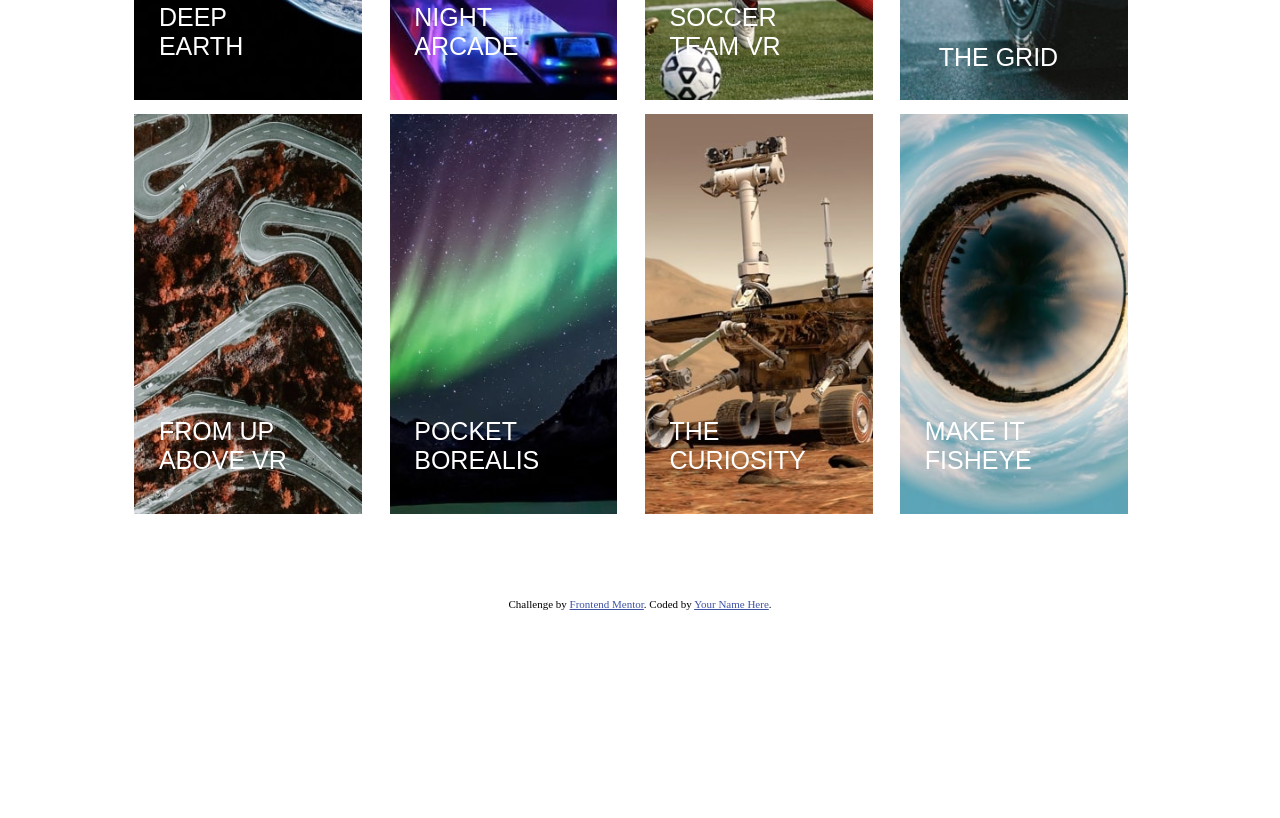
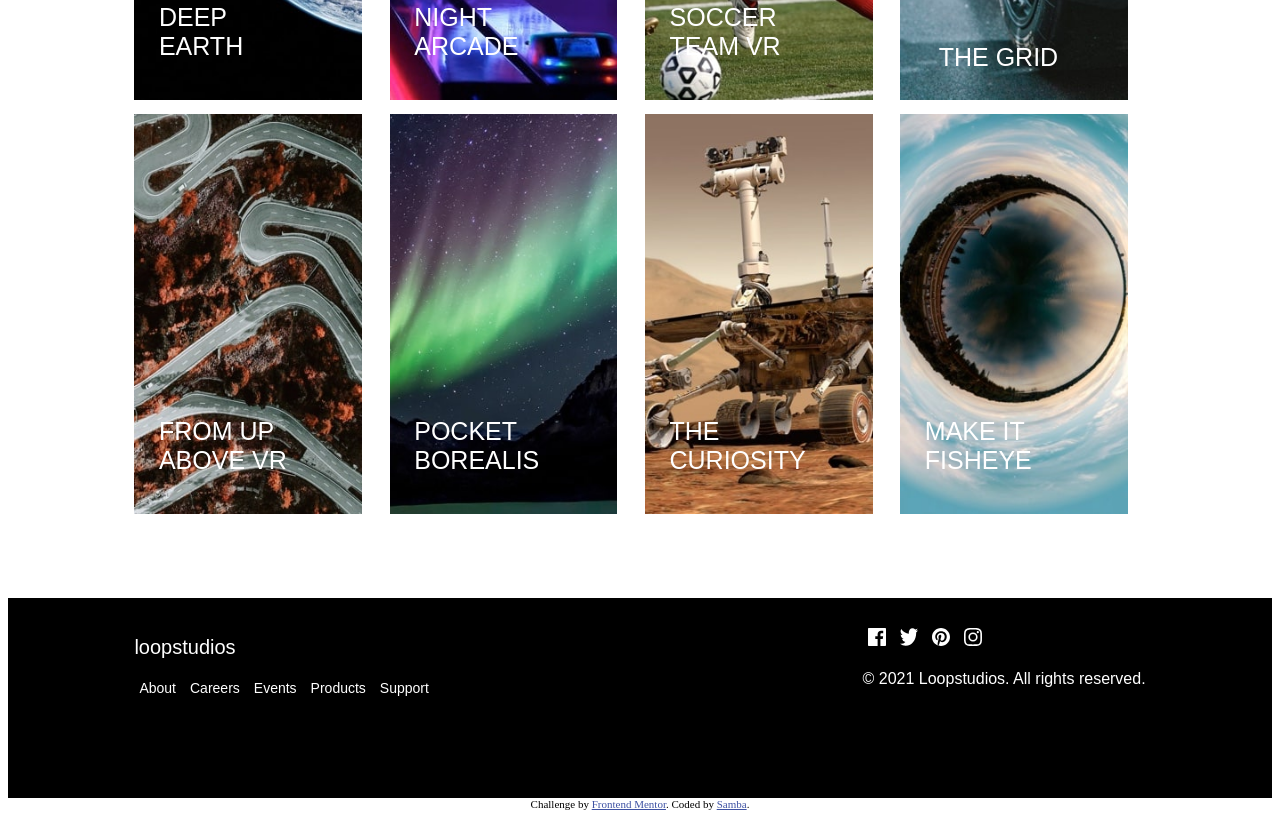
Before and after one commit to samba-chinta/loopstudios-landing-page, a plain HTML site: page index.html in a window 1280 px wide. Shown: the part 1667-2485 px from the top of the page. Before the commit the page ends 2285 px from the top, so only its background shows below. Drawn offline with Linux system fonts and the light colour scheme; a web font is replaced by a local one.

Commit message:
footer added

```diff
--- /dev/null
+++ b/Styles/_footer.scss
@@ -0,0 +1,48 @@
+.page_footer{
+  height: 200px;
+  background-color: #000;
+  & > div{
+    width: 80%;
+    margin: 10px auto;
+    display: flex;
+    justify-content: space-between;
+    padding: 10px;
+    align-items: center;
+    .footer_section-1{
+      p{
+        color: #fff;
+        @include fonts('Josefin Sans');
+        text-transform: lowercase;
+        font-size: 20px;
+      }
+      .page_href{
+        .links{
+          color: #fff;
+          text-decoration: none;
+          margin: 0 5px;
+          @include fonts('Josefin Sans');
+          font-size: 14px;
+        }
+      }
+    }
+    .footer_section-2{
+      .social-media{
+        margin: 20px 0;
+        a{
+          // font-size: 15px;
+          margin: 5px;
+          img{
+            width: 18px;
+            height: 18px;
+          }
+        }
+      }
+
+      p{
+        color: #fff;
+        @include fonts('Josefin Sans');
+
+      }
+    }
+  }
+}
--- a/Styles/_mediaQuery.scss
+++ b/Styles/_mediaQuery.scss
@@ -49,6 +49,9 @@
   .creations{
     display: none;
   }
+  .page_footer{
+    display: none;
+  }
 }
 
 @media screen and (min-width: 761px) and (max-width: 1100px) {
--- a/Styles/main.scss
+++ b/Styles/main.scss
@@ -10,4 +10,6 @@
 
 @import '_mobilecreation';
 
+@import '_footer';
+
 @import '_mediaQuery';
--- a/index.html
+++ b/index.html
@@ -138,18 +138,33 @@
     <a href="#" id="see-more__mobile">See All</a>
   </div>
 
-  <!--
-  About
-  Careers
-  Events
-  Products
-  Support
-
-  © 2021 Loopstudios. All rights reserved. -->
+  <footer class="page_footer">
+    <div>
+      <div class="footer_section-1">
+        <p>Loopstudios</p>
+        <div class="page_href">
+          <a href="#" class="links">About</a>
+          <a href="#" class="links">Careers</a>
+          <a href="#" class="links">Events</a>
+          <a href="#" class="links">Products</a>
+          <a href="#" class="links">Support</a>
+        </div>
+      </div>
+      <div class="footer_section-2">
+        <div class="social-media">
+          <a href="#" class="social-media__links"><img src="./images/icon-facebook.svg" alt="icon-facebook"></a>
+          <a href="#" class="social-media__links"><img src="./images/icon-twitter.svg" alt="icon-twitter"></a>
+          <a href="#" class="social-media__links"><img src="./images/icon-pinterest.svg" alt="icon-pinterest"></a>
+          <a href="#" class="social-media__links"><img src="./images/icon-instagram.svg" alt="icon-instagram"></a>
+        </div>
+        <p>© 2021 Loopstudios. All rights reserved.</p>
+      </div>
+    </div>
+  </footer>
 
   <div class="attribution">
     Challenge by <a href="https://www.frontendmentor.io?ref=challenge" target="_blank">Frontend Mentor</a>.
-    Coded by <a href="#">Your Name Here</a>.
+    Coded by <a href="#">Samba</a>.
   </div>
   <script src="./Scripts/script.js"></script>
 </body>
```
Also changed, not shown: Styles/main.css, 1 other file.
